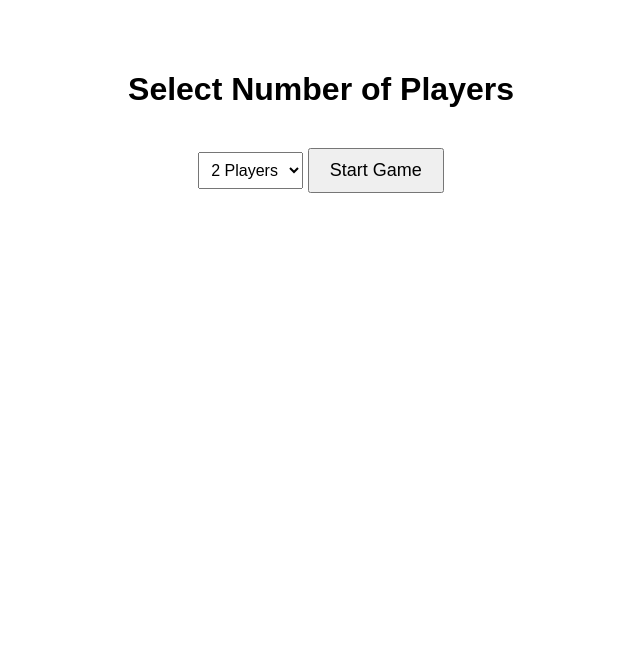
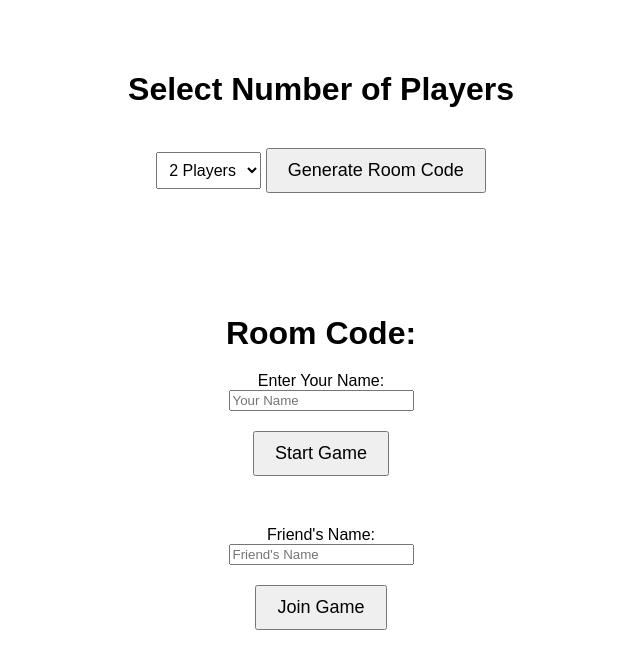
Before and after one commit to claudiakayn/games, a plain HTML site: page index.html in a window 1280 px wide. Shown: the whole page, without its empty margins (319-959 px from the left). Drawn offline with Linux system fonts and the light colour scheme.

Commit message:
original page

```diff
--- a/index.html
+++ b/index.html
@@ -19,7 +19,20 @@
             <option value="5">5 Players</option>
             <!-- Add more options as needed -->
         </select>
+        <button onclick="generateRoomCode()">Generate Room Code</button>
+    </div>
+
+    <div id="roomPage" class="hidden">
+        <h1>Room Code: <span id="roomCode"></span></h1>
+        <label for="playerName">Enter Your Name:</label>
+        <input type="text" id="playerName" placeholder="Your Name">
         <button onclick="startGame()">Start Game</button>
+    </div>
+
+    <div id="friendEntry" class="hidden">
+        <label for="friendPlayerName">Friend's Name:</label>
+        <input type="text" id="friendPlayerName" placeholder="Friend's Name">
+        <button onclick="joinGame()">Join Game</button>
     </div>
 
     <script src="script.js"></script>
--- a/script.js
+++ b/script.js
@@ -1,8 +1,32 @@
+var roomCode; // Make roomCode a global variable to share between functions
+
+function generateRoomCode() {
+    // Generate a random room code (you can use a more sophisticated method)
+    roomCode = Math.random().toString(36).substring(2, 8).toUpperCase();
+
+    // Display the room code and show the player input section
+    document.getElementById("roomCode").innerText = roomCode;
+    document.getElementById("roomPage").classList.remove("hidden");
+    document.getElementById("friendEntry").classList.remove("hidden");
+}
+
 function startGame() {
-    // Get the selected number of players
+    // Get the selected number of players and player name
     var selectedPlayers = document.getElementById("playerCount").value;
+    var playerName = document.getElementById("playerName").value;
 
-    // You can use the selectedPlayers variable to initiate the game with the chosen player count
+    // You can use the selectedPlayers and playerName variables to initiate the game
     console.log("Starting game with " + selectedPlayers + " players");
+    console.log("Player name: " + playerName);
     // Add your game initiation logic here
 }
+
+function joinGame() {
+    // Get the friend's name
+    var friendPlayerName = document.getElementById("friendPlayerName").value;
+
+    // You can use the friendPlayerName and roomCode variables to join the game
+    console.log("Joining game with friend's name: " + friendPlayerName);
+    console.log("Room code: " + roomCode);
+    // Add your join game logic here
+}
--- a/styles.css
+++ b/styles.css
@@ -23,3 +23,21 @@ button {
     margin-top: 20px;
     cursor: pointer;
 }
+
+#roomPage {
+    display: flex;
+    flex-direction: column;
+    align-items: center;
+    margin-top: 50px;
+}
+
+.hidden {
+    display: none;
+}
+
+#friendEntry {
+    display: flex;
+    flex-direction: column;
+    align-items: center;
+    margin-top: 50px;
+}
```
